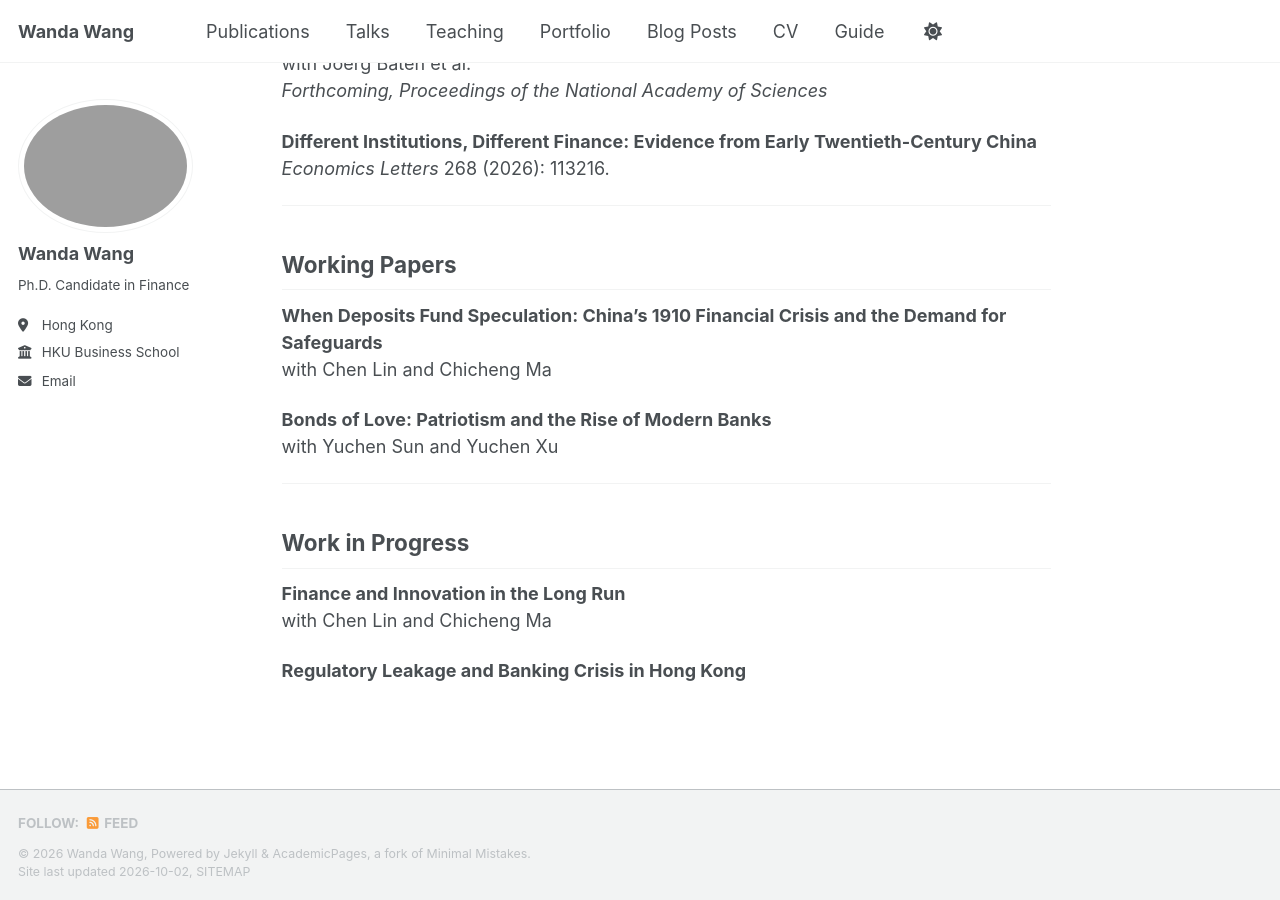
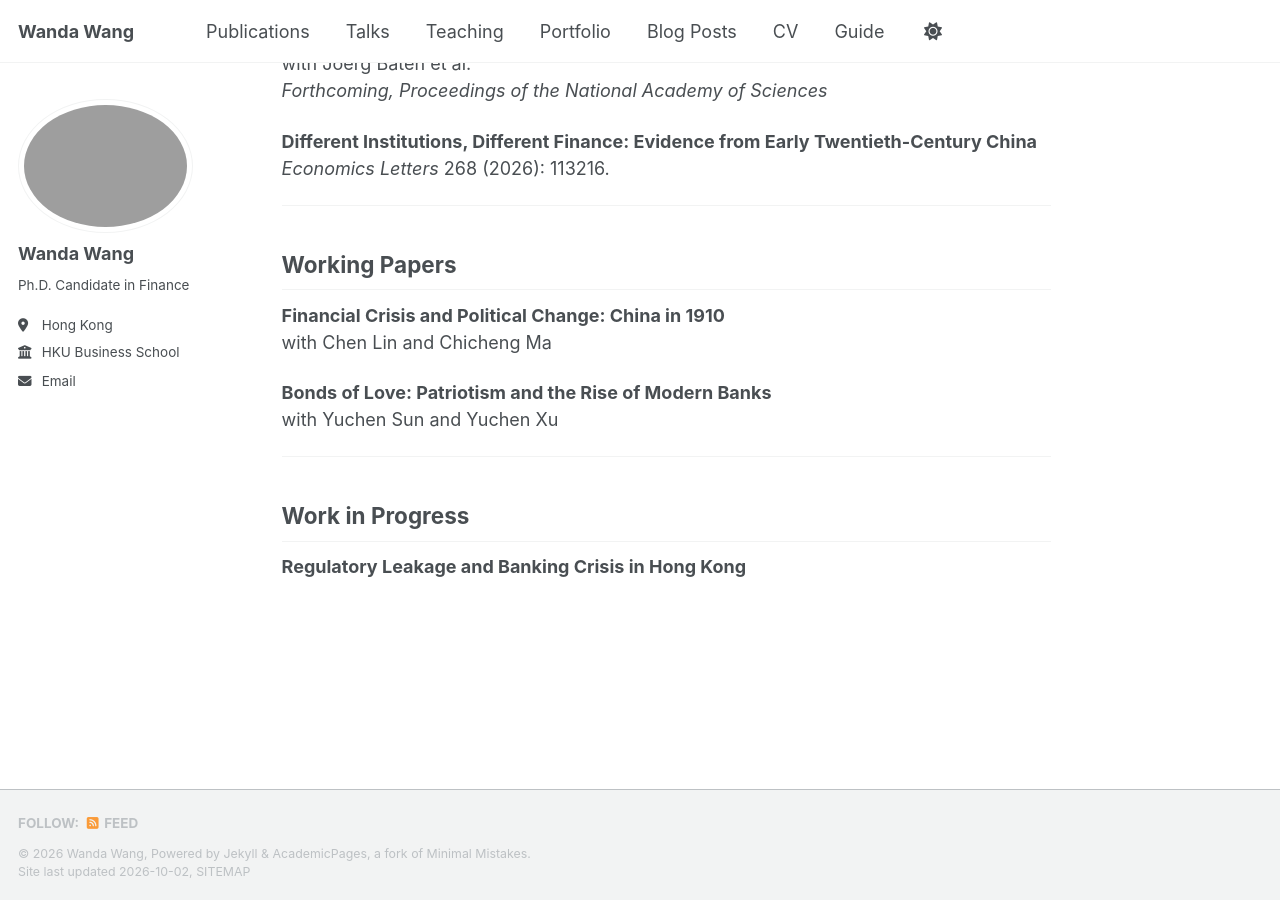
Before and after one commit to WandaWanghk/WandaWanghk.github.io, a Jekyll site: the page built from _pages/research.md, in a window 1280 px wide and 900 px high, scrolled down 623 px. Built offline with Jekyll 4.4.1, drawn with Linux system fonts in a browser that asks for light colours; a style sheet for code colours, icons or effects is not loaded.

Commit message:
Update research.md

```diff
--- a/_pages/research.md
+++ b/_pages/research.md
@@ -31,7 +31,7 @@ author_profile: true
 
 ## Working Papers
 
-**When Deposits Fund Speculation: China's 1910 Financial Crisis and the Demand for Safeguards**
+**Financial Crisis and Political Change: China in 1910**
 <br>with Chen Lin and Chicheng Ma
 
 **Bonds of Love: Patriotism and the Rise of Modern Banks**
@@ -41,7 +41,4 @@ author_profile: true
 
 ## Work in Progress
 
-**Finance and Innovation in the Long Run**
-<br>with Chen Lin and Chicheng Ma
-
 **Regulatory Leakage and Banking Crisis in Hong Kong**
```
